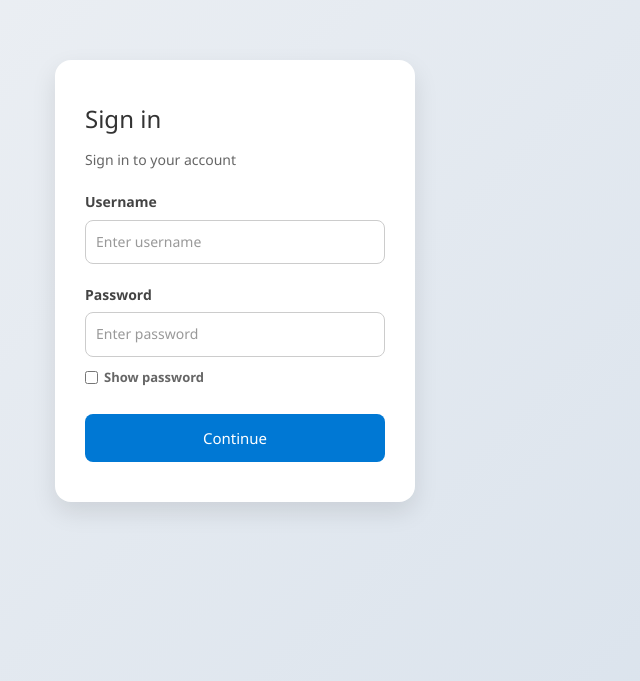
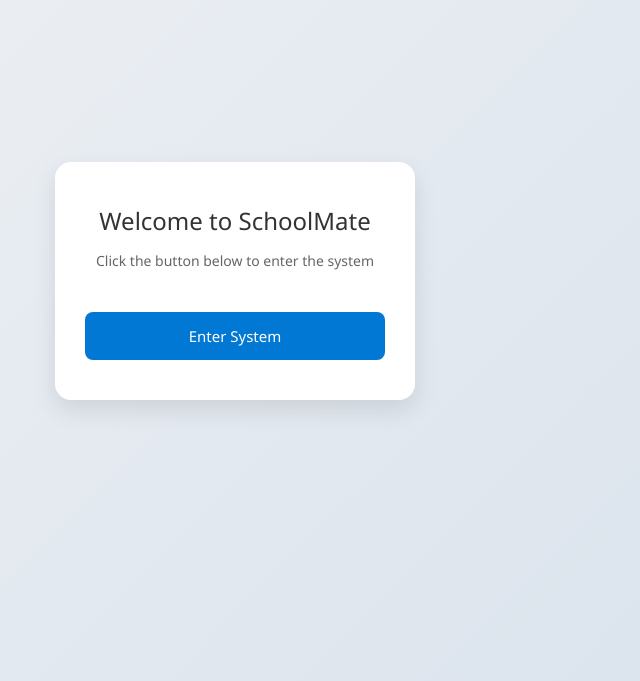
Before and after one commit to StevenT899/tp21-main, a Vue app in the folder frontend/tp21-main/: page /login in a window 1280 px wide. Shown: the part 119-800 px from the top of the page, without its empty margins (405-1045 px from the left). Built offline with nearby package versions, Linux system fonts and the light colour scheme.

Commit message:
Get rid of user typing username and password, click to get into website

```diff
--- a/frontend/tp21-main/src/components/home/CompareSideBar.vue
+++ b/frontend/tp21-main/src/components/home/CompareSideBar.vue
@@ -1,6 +1,6 @@
 <!-- CompareSideBar.vue
   Description:
-    The CompareSideBar component displays the user’s selected schools in a sidebar.
+    The CompareSideBar component displays the user's selected schools in a sidebar.
     It provides controls to remove individual schools, clear all selections, and navigate to the comparison page,
     with toast notifications for each action.
 
@@ -10,7 +10,7 @@
     3. removeAll(): clears all schools, updates storage, and emits 'rma'.
     4. Listens for and dispatches 'compareListUpdated' custom events to keep components in sync.
     5. Adds/removes storage and compareListUpdated event listeners on mount and unmount.
-    6. “Compare Now” button routes to '/compare' and scrolls to the top.
+    6. "Compare Now" button routes to '/compare' and scrolls to the top.
 
   Emits:
     - rm  : emitted when a single school is removed.
@@ -29,10 +29,9 @@
         <div v-for="(school, index) in compareList" :key="school.id" class="school-card mt-1 mb-2">
           <div>
             <h3 class="school-name">{{ school.name || school.School_Name }}</h3>
-            <!-- <p class="school-sector">{{ school.type || school.sector || school.School_Sector }}</p> -->
+
             <p class="school-sector">
-              {{ $t(`schoolTypes.${ school.type}`) || $t(`schoolTypes.${ school.sector}`) || $t(`schoolTypes.${ school.School_Sector}`)
-                }}
+              {{ $t(`schoolTypes.${school.School_Sector || school.type || school.sector}`) }}
             </p>
 
             <!-- School Suburb with SVG Icon -->
@@ -81,10 +80,12 @@
 </template>
 
 <script setup>
-import { ref, watch, onMounted, onUnmounted } from 'vue'
+import { ref, watch, onMounted, onUnmounted, onActivated } from 'vue'
 import { useI18n } from 'vue-i18n'
+import { useRoute } from 'vue-router'
 import '@/assets/toast.css'
 
+const route = useRoute()
 
 const emit = defineEmits(['rm', 'rma'])
 
@@ -142,12 +143,21 @@ const removeAll = () => {
 
 // Watch sessionStorage and update compareList when the page reloads
 const loadCompareList = () => {
+  console.log('CompareSideBar: Loading compare list from storage')
   const list = sessionStorage.getItem('compareList')
   if (list) {
     try {
       const parsedList = JSON.parse(list)
-      compareList.value = parsedList
-      console.log('CompareSideBar: Loaded compare list:', parsedList)
+      // Normalize data format to ensure consistency
+      const normalizedList = parsedList.map(school => ({
+        id: school.id || school.School_AGE_ID,
+        name: school.name || school.School_Name,
+        School_Sector: school.School_Sector || school.type || school.sector,
+        suburb: school.suburb || school.Suburb,
+        School_URL: school.School_URL || school.url
+      }))
+      compareList.value = normalizedList
+      console.log('CompareSideBar: Loaded and normalized compare list:', normalizedList)
     } catch (error) {
       console.error('Error parsing compare list:', error)
       compareList.value = []
@@ -160,9 +170,17 @@ const loadCompareList = () => {
 // Update sessionStorage whenever compareList changes
 const saveCompareList = () => {
   try {
-    const listToSave = JSON.stringify(compareList.value)
+    // Normalize data format to ensure consistency
+    const normalizedList = compareList.value.map(school => ({
+      id: school.id || school.School_AGE_ID,
+      name: school.name || school.School_Name,
+      School_Sector: school.School_Sector || school.type || school.sector,
+      suburb: school.suburb || school.Suburb,
+      School_URL: school.School_URL || school.url
+    }))
+    const listToSave = JSON.stringify(normalizedList)
     sessionStorage.setItem('compareList', listToSave)
-    console.log('CompareSideBar: Saved compare list:', compareList.value)
+    console.log('CompareSideBar: Saved normalized compare list:', normalizedList)
   } catch (error) {
     console.error('Error saving compare list:', error)
   }
@@ -196,7 +214,7 @@ const handleCompareListUpdate = (event) => {
   }
 }
 
-// Add event listeners
+// Add event listeners and route watcher
 onMounted(() => {
   console.log('CompareSideBar: Component mounted')
   window.addEventListener('storage', handleStorageChange)
@@ -204,6 +222,19 @@ onMounted(() => {
   loadCompareList()
 })
 
+// Watch route changes to reload state when returning to home
+watch(() => route.path, (newPath, oldPath) => {
+  if (newPath === '/home' && oldPath !== '/home') {
+    console.log('CompareSideBar: Returning to home, reloading state')
+    loadCompareList()
+  }
+})
+
+// Add onActivated hook to reload state when component is reactivated
+onActivated(() => {
+  console.log('CompareSideBar: Component activated')
+  loadCompareList()
+})
 
 // Remove event listeners
 onUnmounted(() => {
@@ -218,7 +249,6 @@ onUnmounted(() => {
 /* Compare Sidebar Container */
 .compare-sidebar-container {
   position: relative;
-
   padding: 0.3rem;
   box-sizing: border-box;
   width: 300px;
--- a/frontend/tp21-main/src/views/LoginView.vue
+++ b/frontend/tp21-main/src/views/LoginView.vue
@@ -10,16 +10,9 @@
 <template>
     <div class="login-container">
         <div class="card">
-            <h2>Sign in</h2>
-            <p>Sign in to your account</p>
-            <label for="username">Username</label>
-            <input type="text" v-model="username" id="username" placeholder="Enter username">
-            <label for="password">Password</label>
-            <input :type="passwordType" v-model="password" id="password" placeholder="Enter password">
-            <div class="actions">
-                <label><input type="checkbox" @click="togglePassword"> Show password</label>
-            </div>
-            <button @click="login">Continue</button>
+            <h2>Welcome to SchoolMate</h2>
+            <p>Click the button below to enter the system</p>
+            <button @click="login" class="login-button">Enter System</button>
         </div>
     </div>
 </template>
@@ -29,41 +22,14 @@ import { ref } from 'vue';
 import { useRouter } from 'vue-router';
 import { isLoggedIn } from '../auth.js';
 
-const username = ref('');
-const password = ref('');
-const passwordType = ref('password');
 const router = useRouter();
 
-const togglePassword = () => {
-  passwordType.value = passwordType.value === 'password' ? 'text' : 'password';
-};
-
 const login = async () => {
-  const user = username.value.trim();
-  const pass = password.value.trim();
   try {
-    const response = await fetch(`${import.meta.env.VITE_API_URL}/login`, {
-      method: 'POST',
-      headers: { 'Content-Type': 'application/json' },
-      body: JSON.stringify({ username: user, password: pass })
-    });
-
-    if (response.status === 401) {
-      const err = await response.json();
-      return alert(err.message);
-    }
-    if (!response.ok) {
-      throw new Error(`Server error ${response.status}`);
-    }
-
-    const data = await response.json();
-    if (data.success) {
-      localStorage.setItem('isLoggedIn', 'true');
-      isLoggedIn.value = true;
-      router.push('/home');
-    } else {
-      alert(data.message);
-    }
+    // Set login state directly, skip API verification
+    localStorage.setItem('isLoggedIn', 'true');
+    isLoggedIn.value = true;
+    router.push('/home');
   } catch (error) {
     console.error('Error during login:', error);
     alert('An error occurred during login. Please try again.');
@@ -96,12 +62,14 @@ const login = async () => {
     margin: 0 0 10px;
     font-size: 24px;
     color: #333;
+    text-align: center;
 }
 
 .card p {
     margin-bottom: 20px;
     color: #666;
     font-size: 14px;
+    text-align: center;
 }
 
 label {
@@ -129,33 +97,14 @@ input[type="password"]:focus {
     outline: none;
 }
 
-.actions {
-    display: flex;
-    justify-content: space-between;
-    align-items: center;
-    margin-top: -10px;
-    margin-bottom: 20px;
+.actions,
+.actions label,
+.actions input,
+.actions a {
+    display: none;
 }
 
-.actions label {
-    display: flex;
-    align-items: center;
-    font-size: 13px;
-    color: #666;
-    cursor: pointer;
-}
-
-.actions input {
-    margin-right: 6px;
-}
-
-.actions a {
-    font-size: 13px;
-    color: #0078d4;
-    text-decoration: none;
-}
-
-button {
+.login-button {
     width: 100%;
     padding: 12px;
     background-color: #0078d4;
@@ -165,9 +114,10 @@ button {
     font-size: 15px;
     cursor: pointer;
     transition: background 0.3s;
+    margin-top: 20px;
 }
 
-button:hover {
+.login-button:hover {
     background-color: #005fa3;
 }
 </style>
--- a/frontend/tp21-main/src/views/findSchool/SchoolDetailView.vue
+++ b/frontend/tp21-main/src/views/findSchool/SchoolDetailView.vue
@@ -4,12 +4,12 @@
   Description:
     Renders detailed information for a single school, including its name, location, website link,
     and options to add the school to the comparison list. Provides real-time zone checking
-    against the user’s current location and displays in-zone/out-of-zone status.
+    against the user's current location and displays in-zone/out-of-zone status.
 
   Key Features:
     - Header with school name, suburb, postcode, and external website link
-    - “Add to Compare” button with sessionStorage management and toast notifications
-    - “Use Location” button that prompts for geolocation and checks against the schoolzone’s polygon
+    - "Add to Compare" button with sessionStorage management and toast notifications
+    - "Use Location" button that prompts for geolocation and checks against the schoolzone's polygon
     - Displays school type, year range, and ICSEA score (with informational modal)
     - Language program section with modal details and chart of student language backgrounds
     - Staff and enrolment section showing teaching/non-teaching counts, total enrolment,
@@ -357,6 +357,7 @@ const addToCompare = () => {
 
     compareList.push(school.value);
     sessionStorage.setItem('compareList', JSON.stringify(compareList));
+    window.dispatchEvent(new CustomEvent('compareListUpdated', { detail: compareList }));
     showToast('success', 'addedToCompare');
 };
 
```
